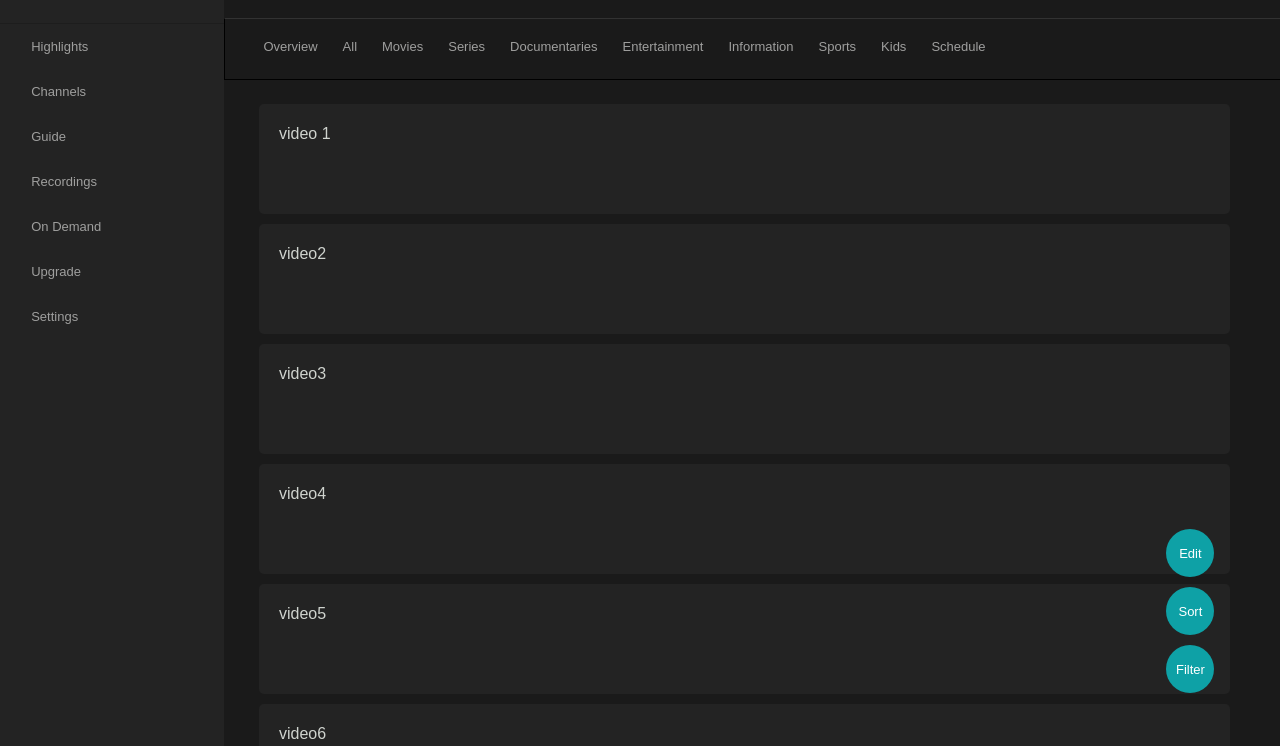
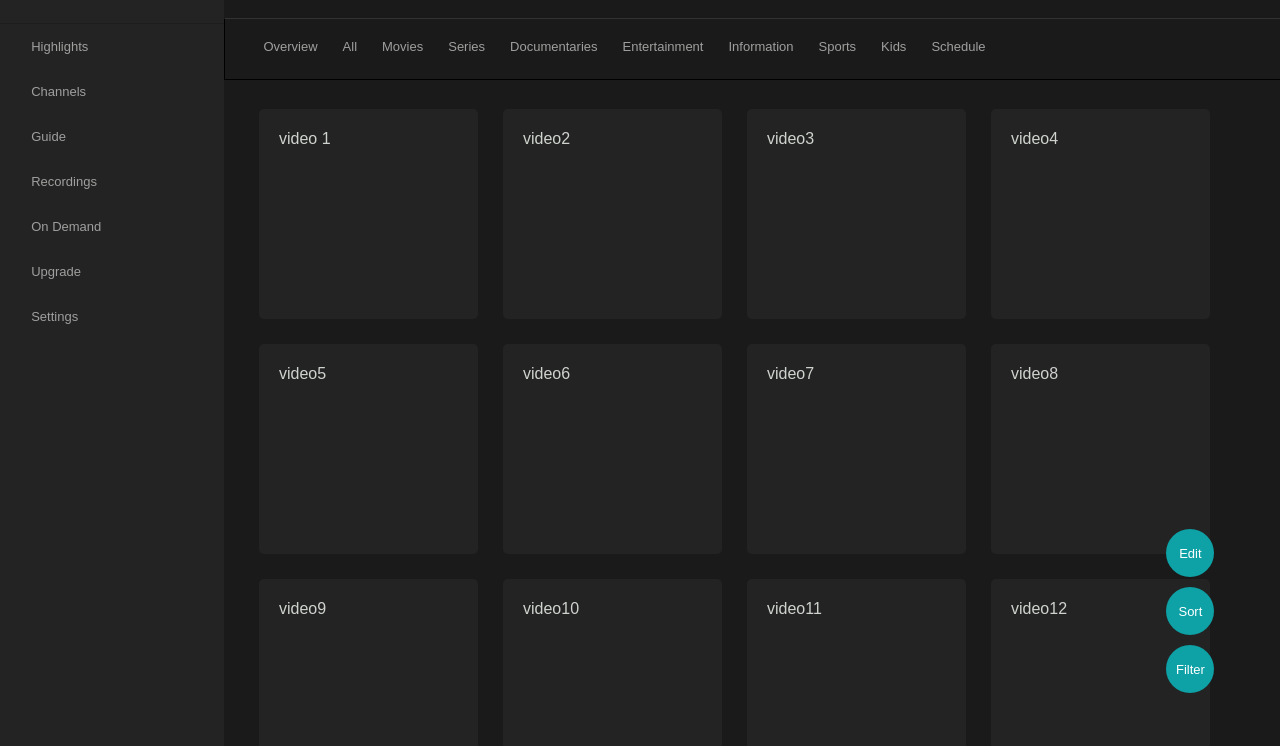
Before and after one commit to kimc0de/Zattoo-UI-Task, a plain HTML site: page index.html in a window 1280 px wide. Shown: the part 54-800 px from the top of the page. Drawn offline with Linux system fonts and the light colour scheme.

Commit message:
display grid

```diff
--- a/index.html
+++ b/index.html
@@ -84,6 +84,21 @@
         </div>
         <div class="video">
           <p>video7</p>
+        </div>
+        <div class="video">
+          <p>video8</p>
+        </div>
+        <div class="video">
+          <p>video9</p>
+        </div>
+        <div class="video">
+          <p>video10</p>
+        </div>
+        <div class="video">
+          <p>video11</p>
+        </div>
+        <div class="video">
+          <p>video12</p>
         </div>
       </div>
     </div>
--- a/index.js
+++ b/index.js
@@ -29,7 +29,7 @@ window.onclick = function(event) {
   }
 }
 
-// Clear filter when click clear button
+/* Clear filter when click clear button*/
 var clear_btn = document.getElementById('clear-btn');
 clear_btn.onclick = function(){
   unCheckAll(document.getElementsByName("check_list"));
--- a/style.css
+++ b/style.css
@@ -146,16 +146,13 @@ main{
   padding: 20px 50px 20px 30px;
   z-index:-1;
 }
-.video-section{
-  padding: 10px 20px 10px 20px;
-  height: 100%;
-  width: 100%;
-  margin-left: auto;
-  margin-right: auto;
+.videos-section{
+  display: grid;
+  grid-template-columns: 1fr 1fr 1fr 1fr;
 }
 .video{
-  height: 100px;
-  margin: 10px 0px 10px 5px;
+  height: 200px;
+  margin: 15px 20px 10px 5px;
   border-radius: 5px;
   background-color: #232323;
   padding: 5px 20px;
```
